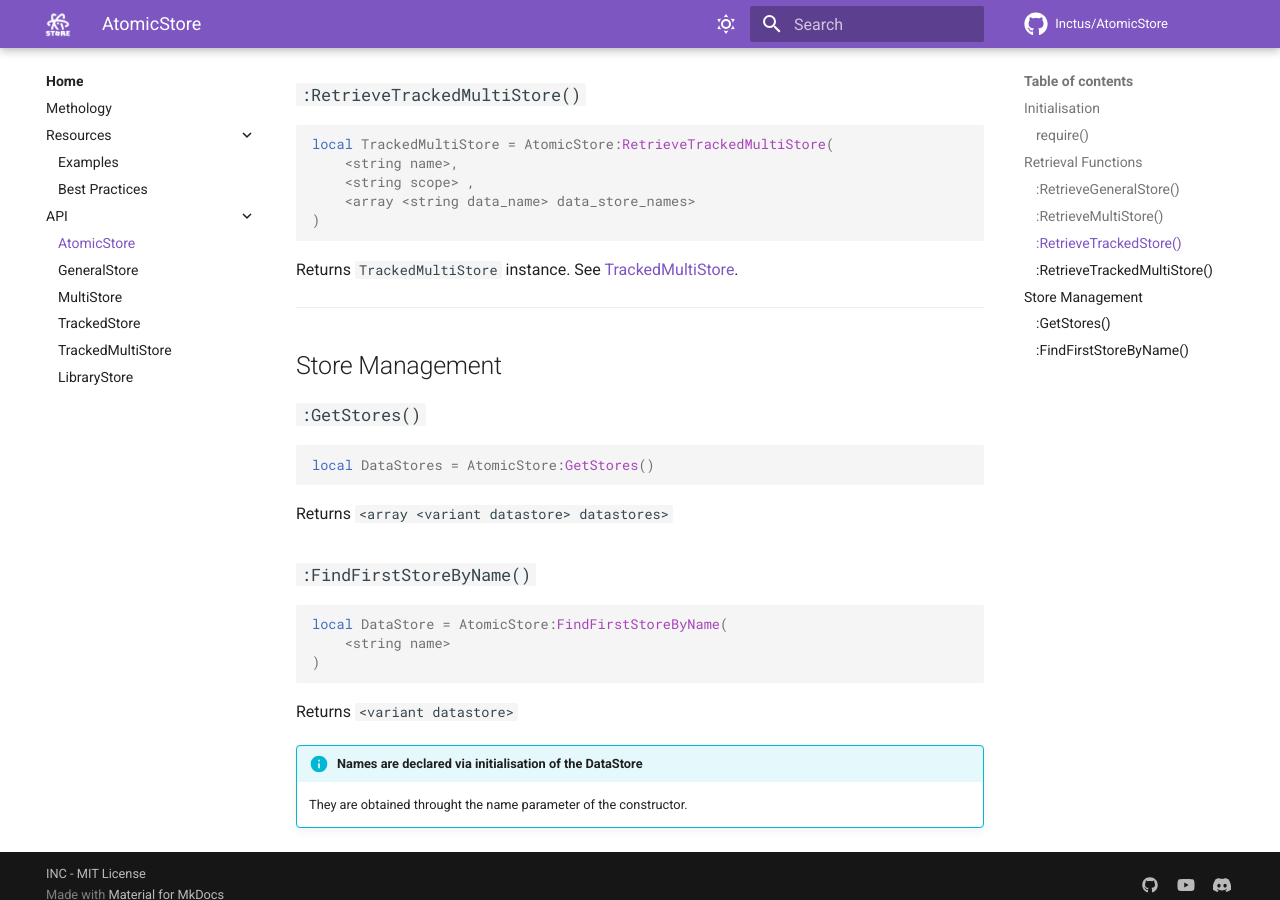
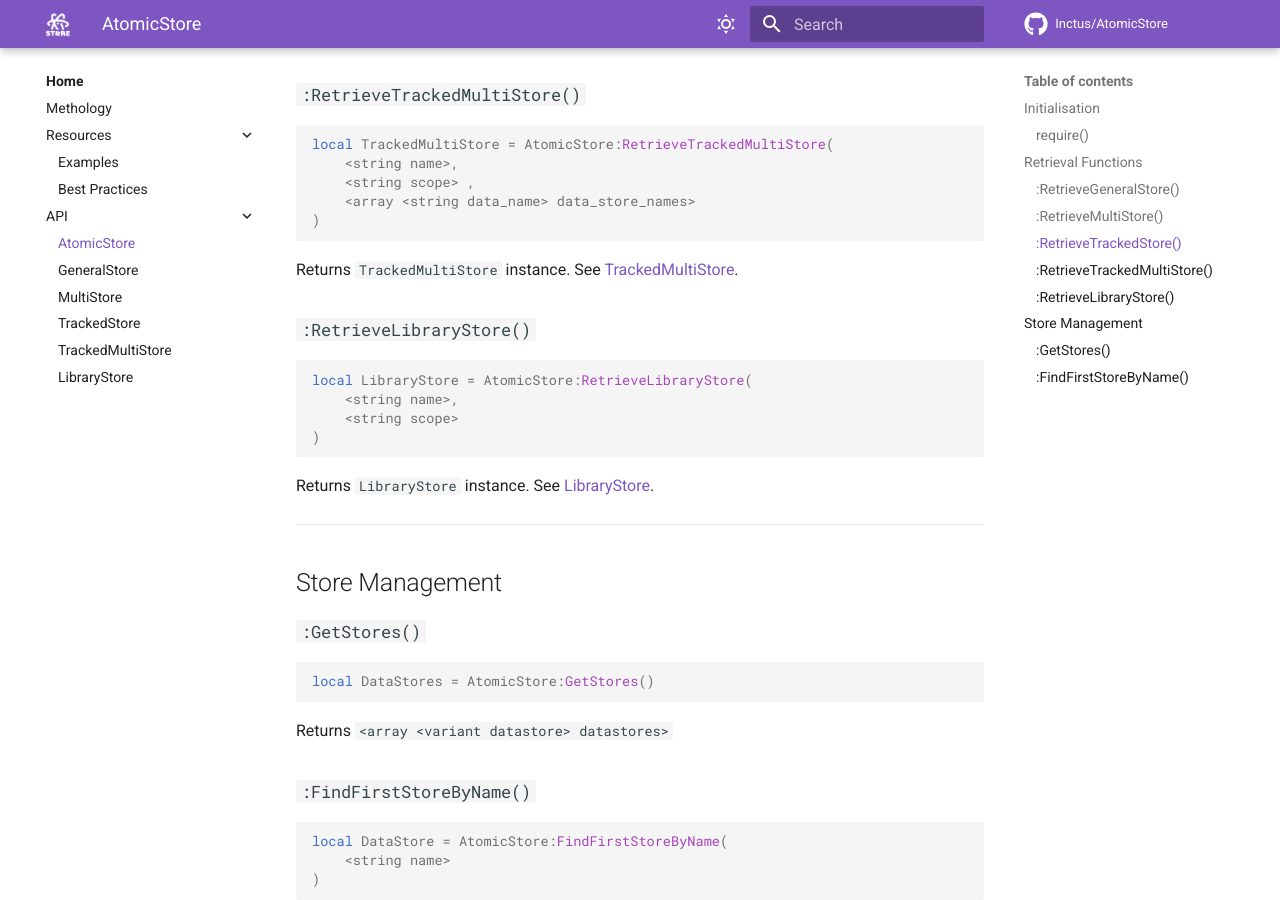
Before and after one commit to Inctus/AtomicStore, an MkDocs documentation site: the page built from docs/API/AtomicStore.md, in a window 1280 px wide and 900 px high, scrolled down 1215 px. Built offline with MkDocs 1.6.1 and Material for MkDocs 9.7.7, drawn with Linux system fonts in a browser that asks for light colours; comment, search, counter and statistics services are not loaded.

Commit message:
Update AtomicStore.md

````diff
--- a/docs/API/AtomicStore.md
+++ b/docs/API/AtomicStore.md
@@ -62,6 +62,17 @@ local TrackedMultiStore = AtomicStore:RetrieveTrackedMultiStore(
 
 Returns `TrackedMultiStore` instance. See [TrackedMultiStore](https://inctus.github.io/AtomicStore/API/TrackedMultiStore/).
 
+### `:RetrieveLibraryStore()`
+
+```lua
+local LibraryStore = AtomicStore:RetrieveLibraryStore(
+	<string name>,
+	<string scope>
+)
+```
+
+Returns `LibraryStore` instance. See [LibraryStore](https://inctus.github.io/AtomicStore/API/LibraryStore/).
+
 ---------------------
 
 ## Store Management
````
